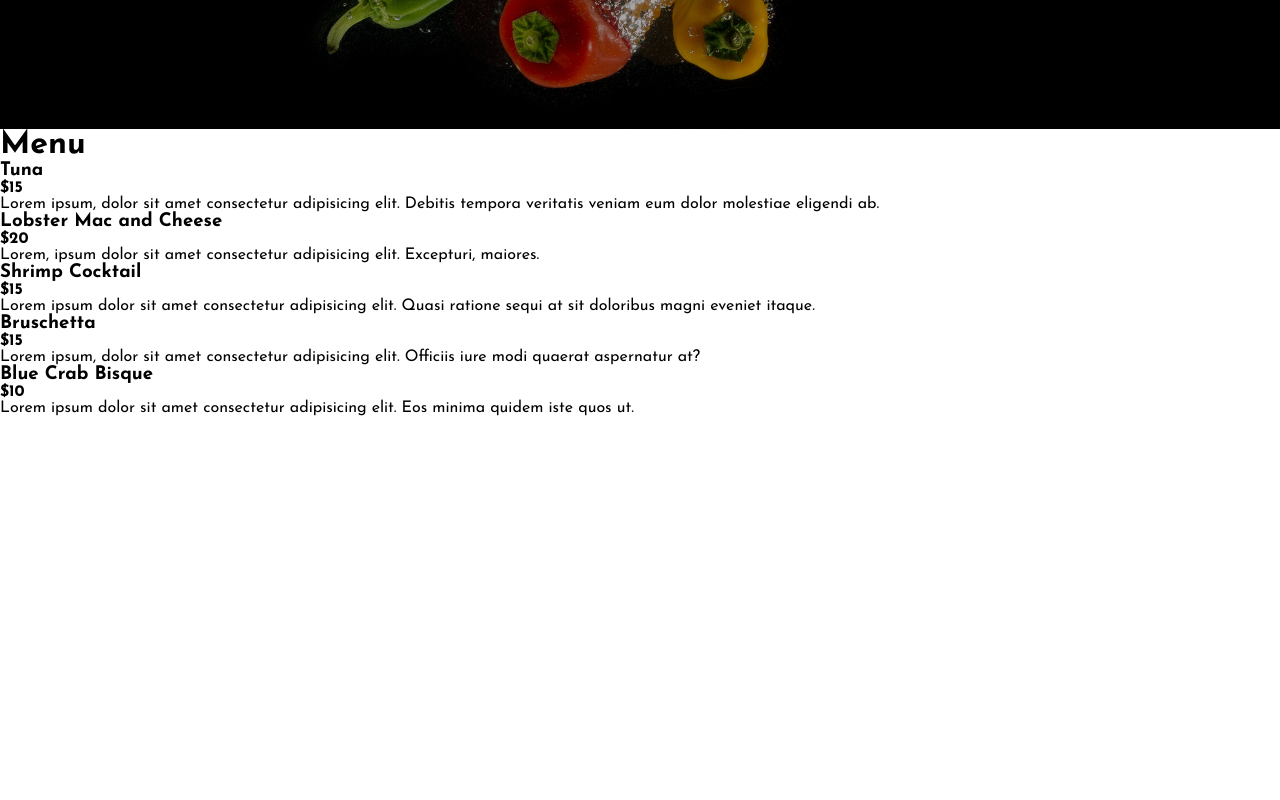
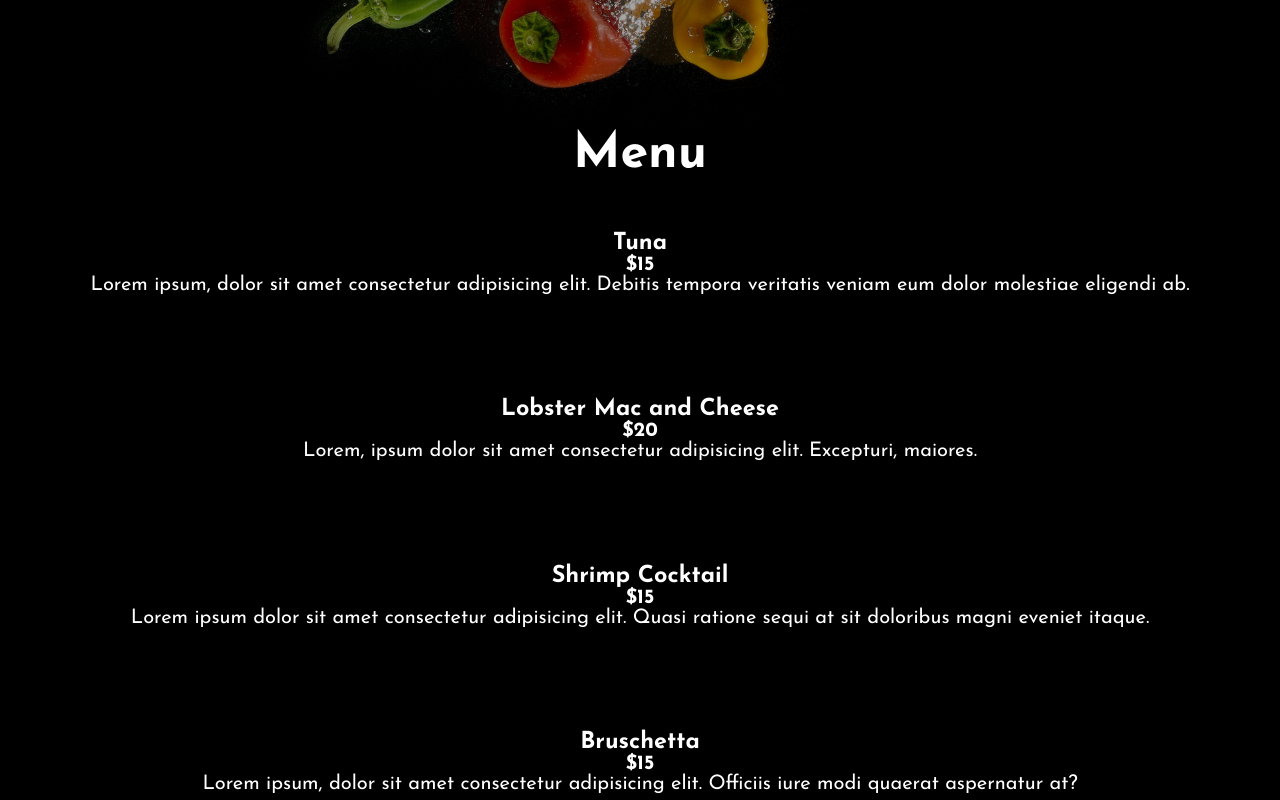
Before and after one commit to BrandonHart1/react-kitchen, a React (Create React App) app: page / in a window 1280 px wide. Shown: the part 660-1460 px from the top of the page. Before the commit the page ends 1076 px from the top, so only its background shows below. Built offline with nearby package versions, Linux system fonts and the light colour scheme; the HTML template or start-up script is replaced by a standard one; a web font is replaced by a local one.

Commit message:
Added css to menu items

```diff
--- a/src/App.js
+++ b/src/App.js
@@ -3,6 +3,7 @@ import Hero from './components/Hero';
 import Navbar from './components/Navbar';
 import ScrollToTop from './components/ScrollToTop';
 import Footer from './components/Footer';
+import Menu from './components/Menu';
 
 function App() {
   return (
@@ -10,6 +11,7 @@ function App() {
       <ScrollToTop />
       <Navbar />
       <Hero />
+      <Menu />
       <Footer />
     </>
     // Testing
--- a/src/components/Hero.jsx
+++ b/src/components/Hero.jsx
@@ -1,7 +1,6 @@
 import React from 'react';
 import styled from 'styled-components';
 import peppers_background from '../assets/peppers_background.jpg';
-import data from '../data/data';
 // import filet_fries from '../assets/filet_fries.jpg';
 
 const Hero = () => {
@@ -17,22 +16,11 @@ const Hero = () => {
           <h1>Welcome to The Kitchen</h1>
         </div>
       </Section>
-      <div>
-        <h1>Menu</h1>
-        {data.items.map((item) => (
-          <div className='menu__items'>
-            <h3>{item.name}</h3>
-            <h4>{item.price}</h4>
-            <p>{item.description}</p>
-          </div>
-        ))}
-      </div>
     </>
   );
 };
 
 const Section = styled.section`
-  background-color: #202020;
   height: 90vh;
   width: 100%;
   position: relative;
--- /dev/null
+++ b/src/components/Menu.jsx
@@ -0,0 +1,45 @@
+import React from 'react';
+import data from '../data/data';
+import styled from 'styled-components';
+
+const Menu = () => {
+  return (
+    <>
+      <MenuSection className='menu'>
+        <h1>Menu</h1>
+        {data.items.map((item, i) => (
+          <div key={i} className='menu__items'>
+            <div className='menu__name'>
+              <h3>{item.name}</h3>
+            </div>
+            <div className='menu__price'>
+              <h4>{item.price}</h4>
+            </div>
+            <div>
+              <p>{item.description}</p>
+            </div>
+          </div>
+        ))}
+      </MenuSection>
+    </>
+  );
+};
+
+const MenuSection = styled.menu`
+  background-color: #000000;
+  color: #fff;
+
+  h1 {
+    text-align: center;
+    font-size: 50px;
+  }
+
+  .menu__items {
+    text-align: center;
+    font-size: 20px;
+    // border: 3px solid #dc143c;
+    padding: 4vw;
+  }
+`;
+
+export default Menu;
--- a/src/data/data.jsx
+++ b/src/data/data.jsx
@@ -30,21 +30,21 @@ const data = {
       description:
         'Lorem ipsum dolor sit amet consectetur adipisicing elit. Eos minima quidem iste quos ut.',
     },
-    {
-      name: '',
-      price: '',
-      description: '',
-    },
-    {
-      name: '',
-      price: '',
-      description: '',
-    },
-    {
-      name: '',
-      price: '',
-      description: '',
-    },
+    // {
+    //   name: '',
+    //   price: '',
+    //   description: '',
+    // },
+    // {
+    //   name: '',
+    //   price: '',
+    //   description: '',
+    // },
+    // {
+    //   name: '',
+    //   price: '',
+    //   description: '',
+    // },
   ],
 };
 
```
